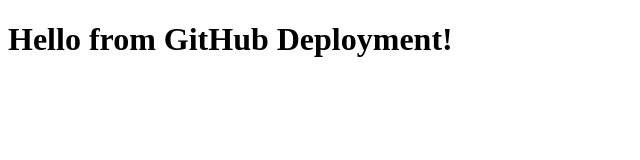
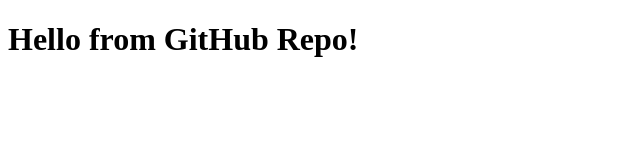
Before and after one commit to SaraQayyumm/My_Html_Site, a plain HTML site: page index.html in a window 1280 px wide. Shown: the whole page, without its empty margins (0-640 px from the left). Drawn offline with Linux system fonts and the light colour scheme.

Commit message:
edited h1

```diff
--- a/index.html
+++ b/index.html
@@ -4,6 +4,6 @@
   <title>My First CI/CD Site</title>
 </head>
 <body>
-  <h1>Hello from GitHub Deployment!</h1>
+  <h1>Hello from GitHub Repo!</h1>
 </body>
 </html>
```
